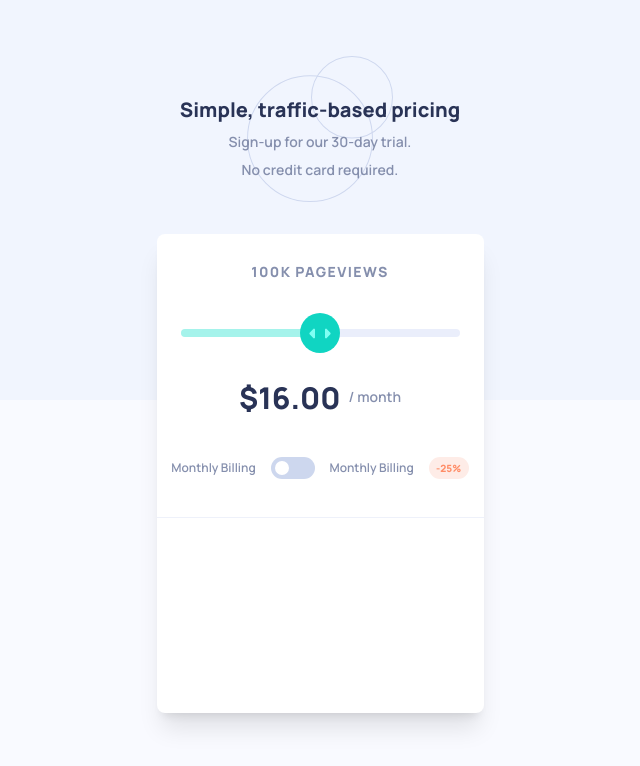
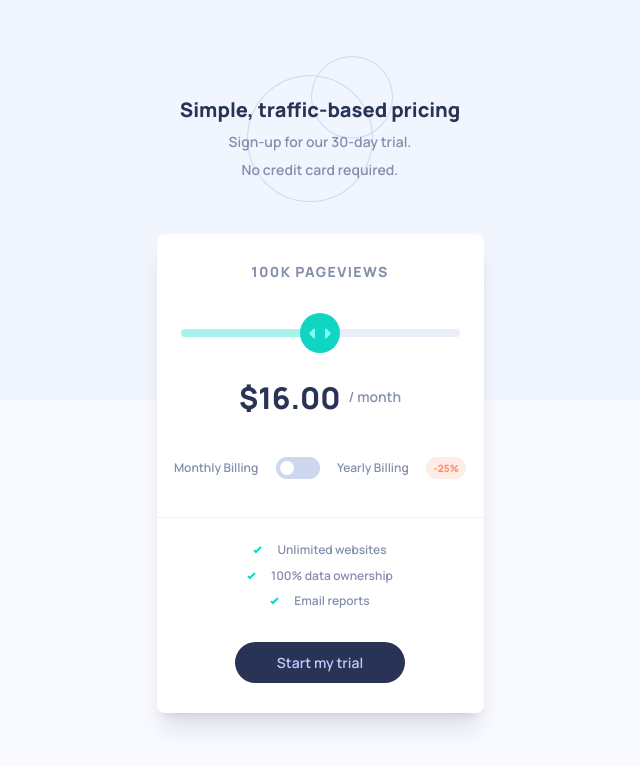
Before and after one commit to farhang103/interactive-pricing-component, a React (Create React App) app: page / in a window 1280 px wide. Shown: the top 766 px of the page, without its empty margins (320-960 px from the left). Built offline with nearby package versions, Linux system fonts and the light colour scheme.

Commit message:
Finished the design

```diff
--- a/src/components/Header.js
+++ b/src/components/Header.js
@@ -15,12 +15,12 @@ const Header = () => {
         alt=""
         className="absolute top-14 h-[9.125rem] w-[9.125rem]"
       />
-      <h1 className="absolute top-24 text-xl font-extrabold text-neutral-text_ctaBackground">
+      <h1 className="absolute top-24 text-xl font-extrabold text-neutral-text_ctaBackground lg:text-[1.875rem]">
         Simple, traffic-based pricing
       </h1>
-      <div className="absolute top-32 mt-1 flex flex-col items-center text-sm text-neutral-text">
+      <div className="absolute top-32 mt-1 flex flex-col items-center text-sm text-neutral-text lg:mt-4 lg:flex-row lg:text-base">
         <p>Sign-up for our 30-day trial.</p>
-        <p className="mt-2">No credit card required.</p>
+        <p className="mt-2 lg:mt-0 lg:ml-1">No credit card required.</p>
       </div>
     </div>
   );
--- a/src/components/LowerPart.js
+++ b/src/components/LowerPart.js
@@ -1,12 +1,39 @@
 import React from "react";
+import iconCheck from "../assets/icon-check.svg";
 
 const LowerPart = () => {
   return (
-    <div>
-      <div>
-        <p></p>
-        <p></p>
-        <p></p>
+    <div className="flex flex-col items-center justify-center">
+      <div className="mt-6 flex h-[4.1875rem] w-full flex-col items-center justify-between lg:mt-9 lg:ml-12 lg:items-start">
+        <div className="flex items-center justify-center">
+          <img
+            src={iconCheck}
+            alt=""
+            className="mr-[0.9375rem] h-2 w-[0.5625rem]"
+          />
+          <p className="text-xs text-neutral-text">Unlimited websites</p>
+        </div>
+        <div className="flex items-center justify-center">
+          <img
+            src={iconCheck}
+            alt=""
+            className="mr-[0.9375rem] h-2 w-[0.5625rem]"
+          />
+          <p className="text-xs text-neutral-text">100% data ownership</p>
+        </div>
+        <div className="flex items-center justify-center">
+          <img
+            src={iconCheck}
+            alt=""
+            className="mr-[0.9375rem] h-2 w-[0.5625rem]"
+          />
+          <p className="text-xs text-neutral-text">Email reports</p>
+        </div>
+      </div>
+      <div className="bottom-12 right-12 lg:absolute">
+        <button className="mt-[2.0625rem] flex h-[2.5625rem] w-[10.625rem] items-center justify-center rounded-full bg-neutral-text_ctaBackground p-4 text-sm text-primary-ctaText hover:text-[#F7FDFF] lg:m-0">
+          Start my trial
+        </button>
       </div>
     </div>
   );
--- a/src/components/PriceCard.js
+++ b/src/components/PriceCard.js
@@ -4,9 +4,12 @@ import UpperPart from "./UpperPart";
 
 const PriceCard = () => {
   return (
-    <div>
-      <UpperPart />
-      <LowerPart />
+    <div className="flex w-full justify-center">
+      <div className="absolute top-[14.625rem] z-20 h-[29.9375rem] w-[20.4375rem] rounded-lg bg-neutral-priceComponentBackground shadow-xl lg:h-[24.8125rem] lg:w-[33.75rem]">
+        <UpperPart />
+        <div className="mt-[2.375rem] h-[0.0625rem] w-full bg-[#EEF1FA]"></div>
+        <LowerPart />
+      </div>
     </div>
   );
 };
--- a/src/components/SliderBar.js
+++ b/src/components/SliderBar.js
@@ -3,12 +3,12 @@ import iconSlider from "../assets/icon-slider.svg";
 
 const SliderBar = () => {
   return (
-    <div className="relative mt-5 flex h-9 w-full justify-center">
-      <div className="flex h-2 w-[17.4375rem] overflow-hidden rounded-full">
+    <div className="relative mt-5 flex h-9 w-full justify-center lg:mt-10">
+      <div className="flex h-2 w-[17.4375rem] overflow-hidden rounded-full lg:w-[27.75rem]">
         <div className="h-full w-1/2 bg-primary-fullSliderBar"></div>
         <div className="h-full w-1/2 bg-neutral-emptySliderBar"></div>
       </div>
-      <div className="absolute -top-4 flex h-10 w-10 items-center justify-center rounded-full bg-primary-sliderBackground">
+      <div className="absolute -top-4 flex h-10 w-10 cursor-pointer items-center justify-center rounded-full bg-primary-sliderBackground">
         <img src={iconSlider} alt="" />
       </div>
     </div>
--- a/src/components/ToggleBar.js
+++ b/src/components/ToggleBar.js
@@ -2,7 +2,7 @@ import React from "react";
 
 const ToggleBar = () => {
   return (
-    <div className="flex h-full w-11 items-center rounded-full bg-neutral-toggleBackground">
+    <div className="flex h-full w-11 cursor-pointer items-center rounded-full bg-neutral-toggleBackground hover:bg-[#7DE8DE]">
       <div className="ml-1 h-[0.875rem] w-[0.875rem] rounded-full bg-white"></div>
     </div>
   );
--- a/src/components/UpperPart.js
+++ b/src/components/UpperPart.js
@@ -4,30 +4,27 @@ import ToggleBar from "./ToggleBar";
 
 const UpperPart = () => {
   return (
-    <div className="flex w-full justify-center">
-      <div className="absolute top-[14.625rem] z-20 h-[29.9375rem] w-[20.4375rem] rounded-lg bg-neutral-priceComponentBackground shadow-xl">
-        <div className="flex h-[4.6875rem] w-full items-center justify-center text-sm font-extrabold tracking-widest text-neutral-text">
+    <div>
+      <div className="flex h-[4.6875rem] w-full items-center justify-center text-sm font-extrabold tracking-widest text-neutral-text lg:mt-5 lg:ml-11 lg:w-1/2 lg:items-center lg:justify-start lg:pt-4 lg:pl-1">
         100K PAGEVIEWS
       </div>
       <SliderBar />
-        <div className="flex h-16 items-center justify-center ">
-          <p className="mr-2 text-[1.875rem] font-extrabold text-neutral-text_ctaBackground">
+      <div className="flex h-16 items-center justify-center lg:absolute lg:top-8 lg:right-12">
+        <p className="mr-2 text-[1.875rem] font-extrabold text-neutral-text_ctaBackground lg:text-[2.5rem]">
           $16.00
         </p>
-          <p className="text-sm text-neutral-text">/ month</p>
+        <p className="text-sm text-neutral-text lg:text-lg">/ month</p>
       </div>
-        <div className="mt-7 flex h-[1.375rem] w-full items-center justify-evenly">
+      <div className="mt-7 flex h-[1.375rem] w-full items-center justify-evenly lg:ml-36 lg:w-[20.125rem]">
         <p className="text-xs text-neutral-text">Monthly Billing</p>
         <ToggleBar />
-          <p className="text-xs text-neutral-text">Monthly Billing</p>
+        <p className="text-xs text-neutral-text">Yearly Billing</p>
         <div className="flex h-full w-10 items-center justify-center rounded-full bg-primary-discountBackground">
           <p className="text-[0.625rem] font-extrabold text-primary-discountText">
             -25%
           </p>
         </div>
       </div>
-        <div className="mt-[2.375rem] h-[0.0625rem] w-full bg-[#EEF1FA]"></div>
-      </div>
     </div>
   );
 };
```
Lines whose indentation alone changed are shown as unchanged.
